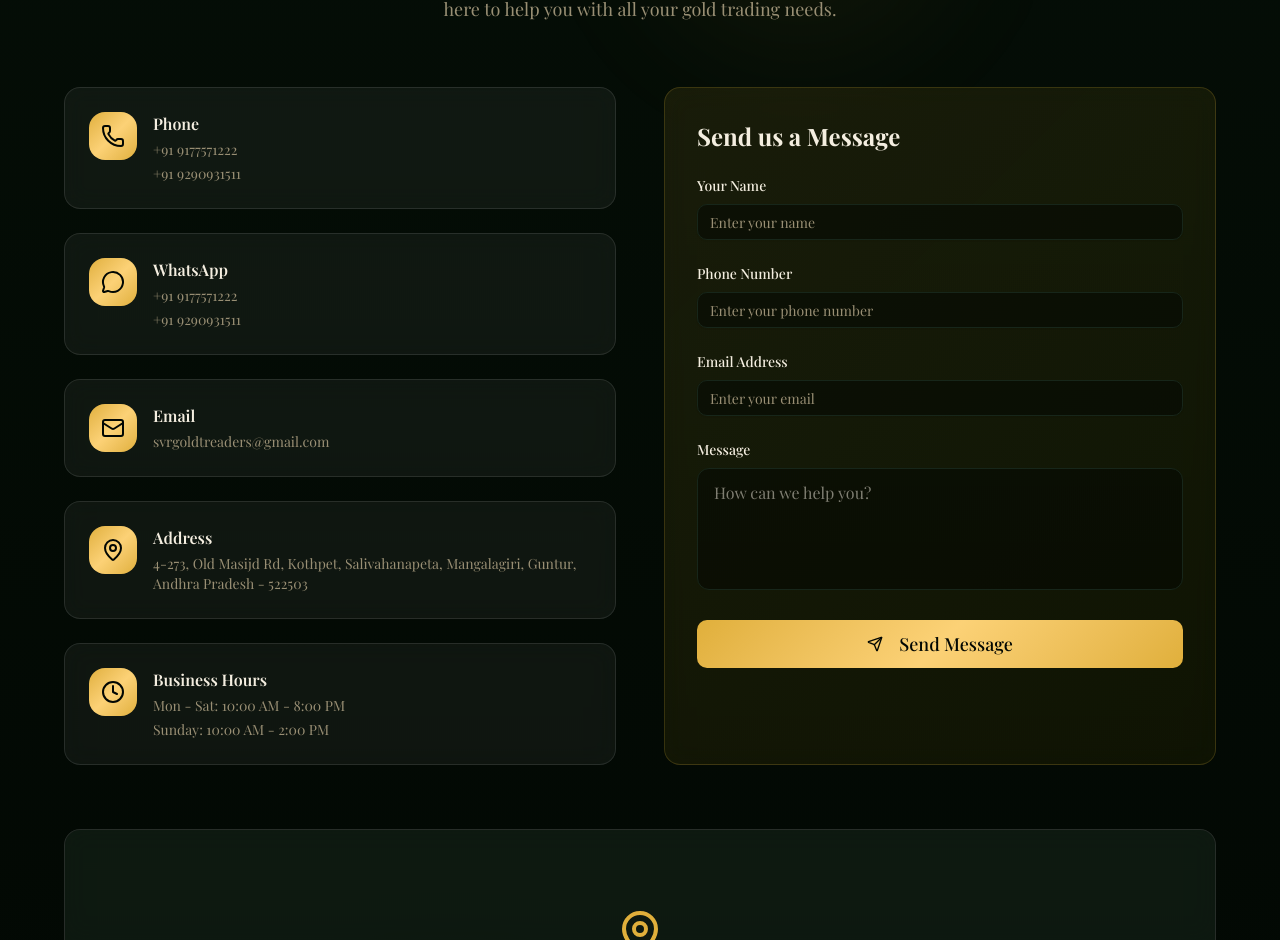
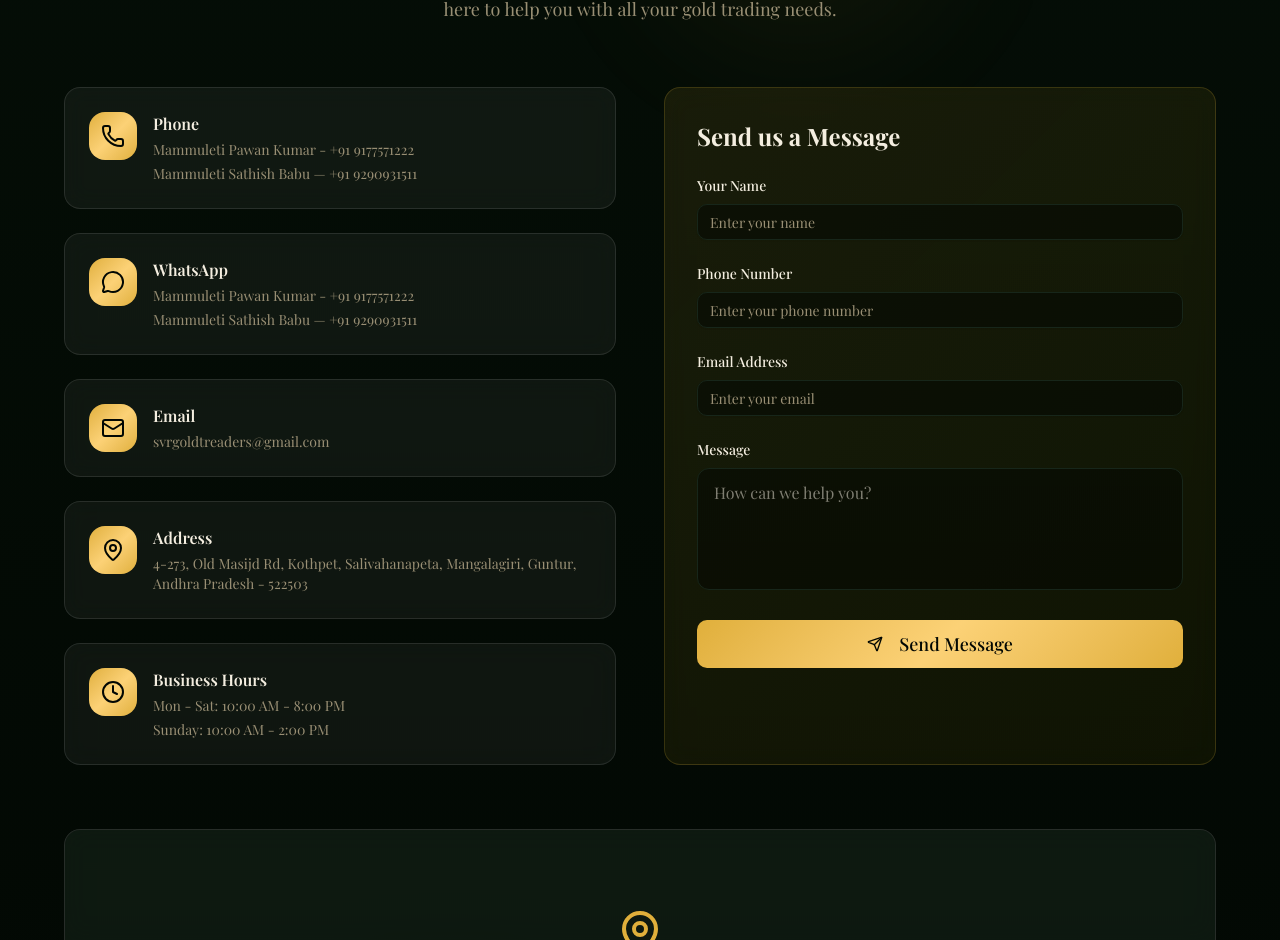
Before and after one commit to divya-manasa/svr-gold-traders, a Next.js app: page / in a window 1280 px wide. Shown: the part 7795-8735 px from the top of the page. Built offline with nearby package versions, Linux system fonts and the light colour scheme; a web font is replaced by a local one.

Commit message:
added contact names

```diff
--- a/components/contact-section.tsx
+++ b/components/contact-section.tsx
@@ -49,11 +49,11 @@ export function ContactSection() {
       title: "Phone",
       details: [
         {
-          label: "+91 9177571222",
+          label: "Mammuleti Pawan Kumar - +91 9177571222",
           action: "tel:+919177571222",
         },
         {
-          label: "+91 9290931511",
+          label: "Mammuleti Sathish Babu — +91 9290931511",
           action: "tel:+919290931511",
         },
       ],
@@ -64,11 +64,11 @@ export function ContactSection() {
       title: "WhatsApp",
       details: [
         {
-          label: "+91 9177571222",
+          label: "Mammuleti Pawan Kumar - +91 9177571222",
           action: "https://wa.me/919177571222",
         },
         {
-          label: "+91 9290931511",
+          label: "Mammuleti Sathish Babu — +91 9290931511",
           action: "https://wa.me/919290931511",
         },
       ],
```
